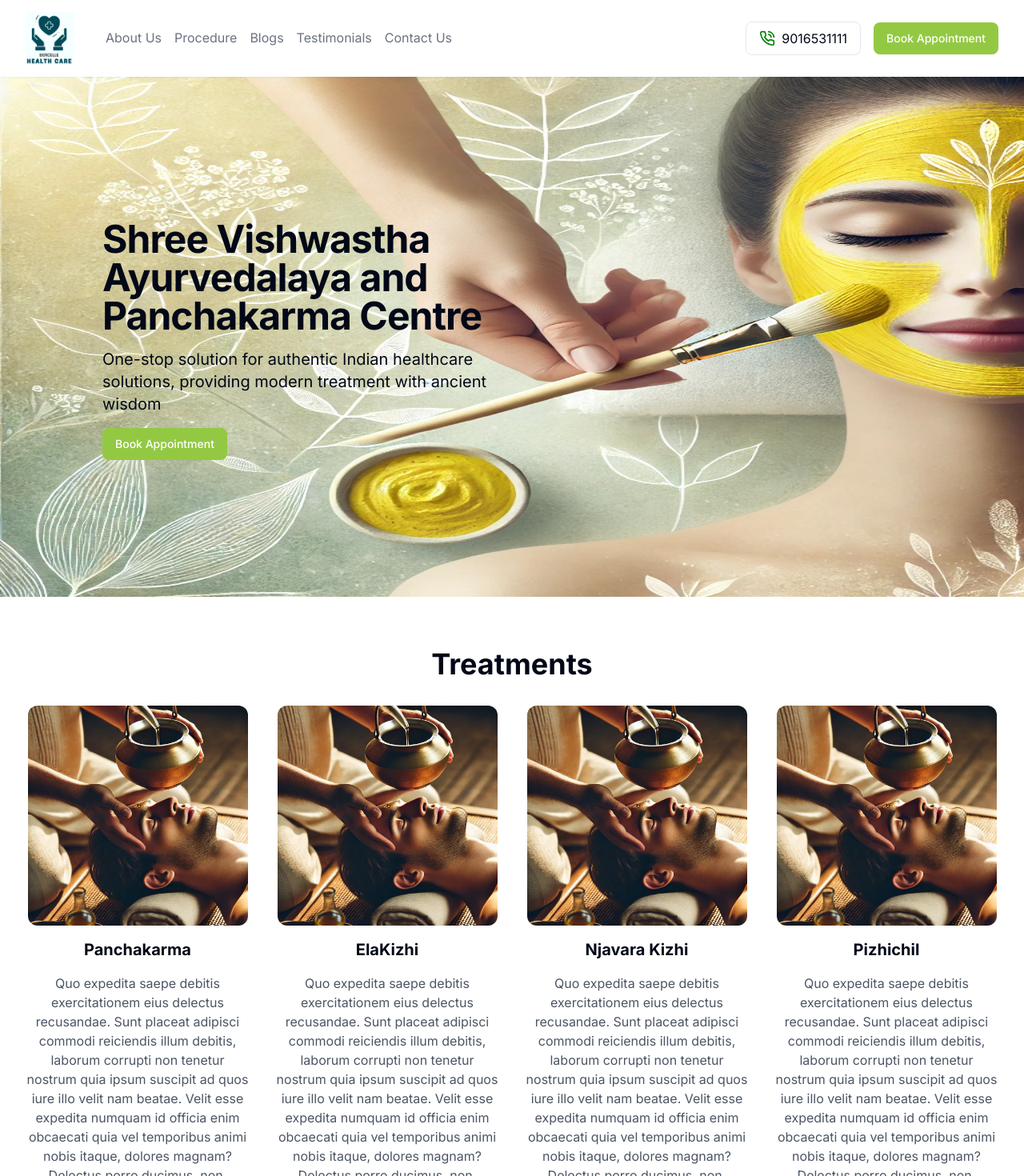
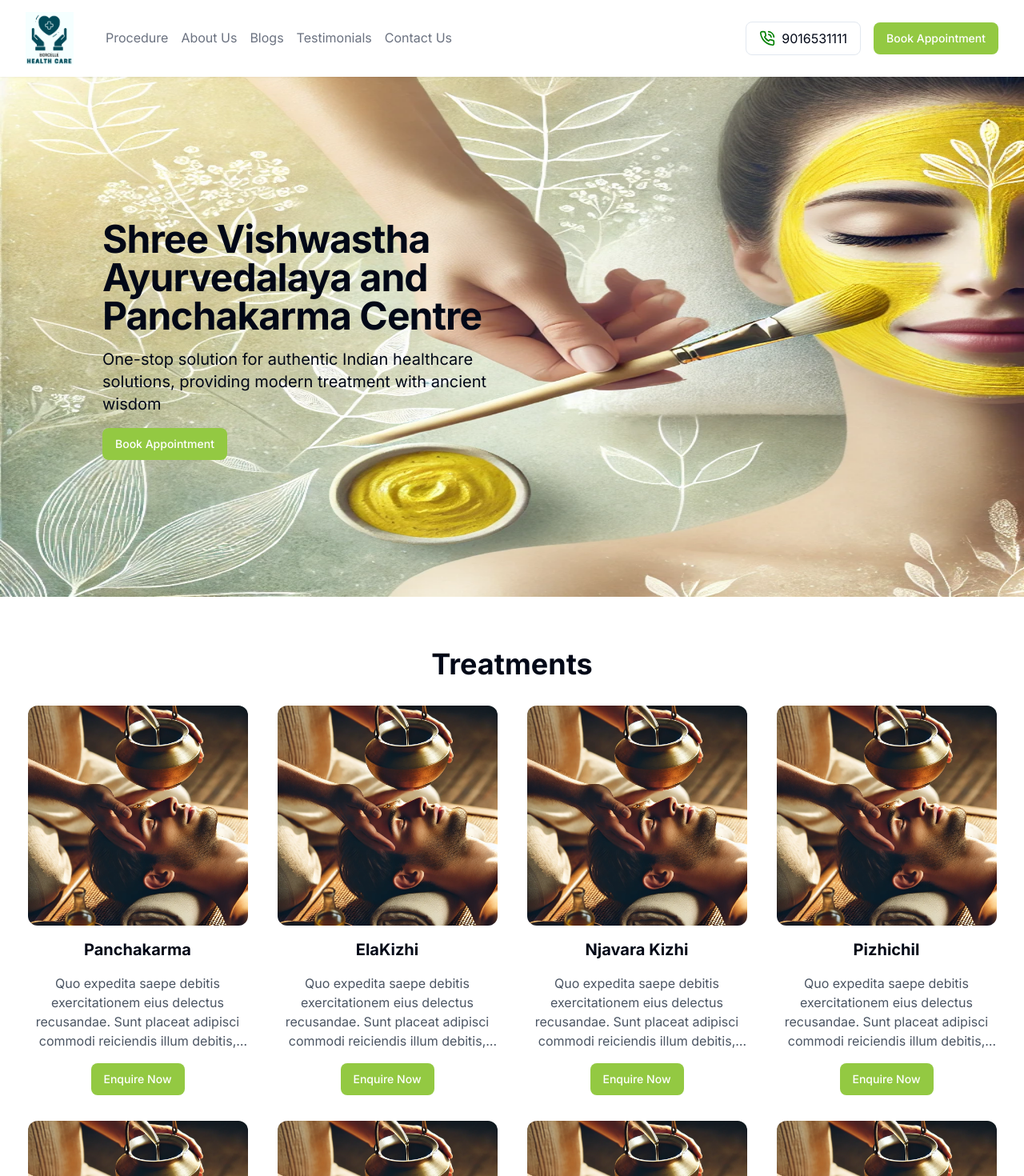
Before and after one commit to ganeshbahire01/vedic, a Next.js app: page / in a window 1280 px wide. Shown: the top 1470 px of the page at 80% size. Built offline with nearby package versions, Linux system fonts and the light colour scheme.

Commit message:
bug fixed

```diff
--- a/src/app/blogs/[slug]/page.tsx
+++ b/src/app/blogs/[slug]/page.tsx
@@ -16,7 +16,7 @@
 const page = ({ params }: PageProps) => {
   const Data = BlogData.find((item) => item.slug === params.slug);
   return (
-    <div className="container ">
+    <div className="container">
       <div className="font-dmsans container px-4 pt-6 md:px-8 md:pt-12">
         <div className="mb-10 flex w-full items-center justify-center py-0 md:mb-6 md:w-auto md:justify-between">
           <Link
@@ -32,7 +32,7 @@
           </Link>
         </div>
         <div className="mb-10 md:mb-14">
-          <div className="mx-auto mt-10 w-full text-center text-5xl font-bold tracking-tight text-gray-800 md:mt-7 md:w-2/3 md:text-6xl">
+          <div className="mx-auto mt-10 w-full text-center text-2xl font-bold tracking-tight text-gray-800 md:mt-7 md:w-2/3 md:text-6xl">
             <h2>{Data?.title} </h2>
           </div>
           <div className="mt-6 flex flex-col items-center justify-center gap-2 text-base md:mt-7 md:flex-row">
--- a/src/components/Header.tsx
+++ b/src/components/Header.tsx
@@ -9,14 +9,14 @@
   const path = usePathname();
   const CTAs = [
     {
+      link: "/procedure",
+      variant: "primary",
+      text: "Procedure",
+    },
+    {
       link: "/about-us",
       variant: "secondary",
       text: "About Us",
-    },
-    {
-      link: "/procedure",
-      variant: "primary",
-      text: "Procedure",
     },
     {
       link: "/blogs",
--- a/src/components/treatments.tsx
+++ b/src/components/treatments.tsx
@@ -22,7 +22,7 @@
               className="rounded-xl m-auto"
             />
             <h3 className="my-4 font-bold text-xl">{item.title}</h3>
-            <p className="text-gray-600">{item.description}</p>
+            <p className="text-gray-600 line-clamp-4">{item.description}</p>
             <Button className="text-white bg-[#93c942] py-2 px-4 rounded-lg mt-4 hover:bg-[#a5e840]">
               Enquire Now
             </Button>
```
